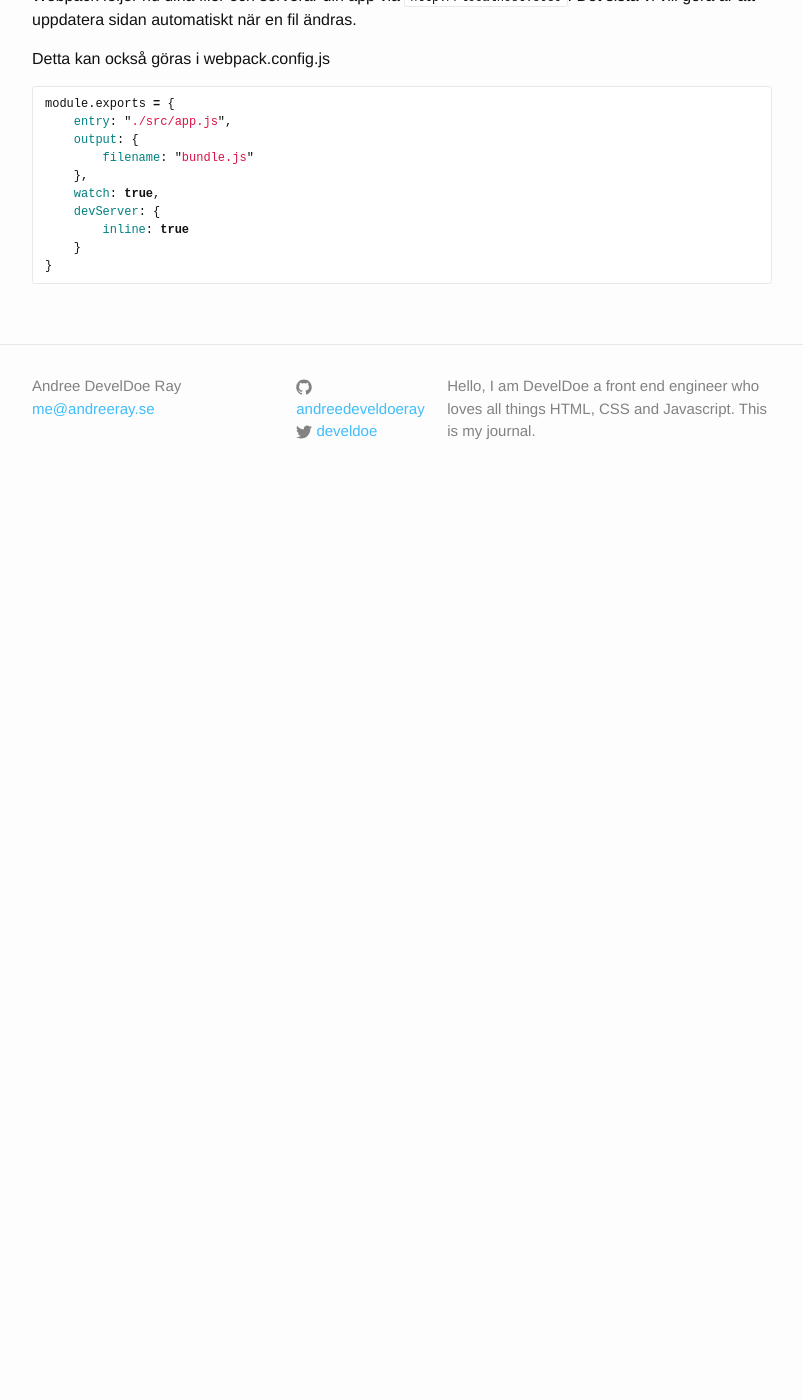
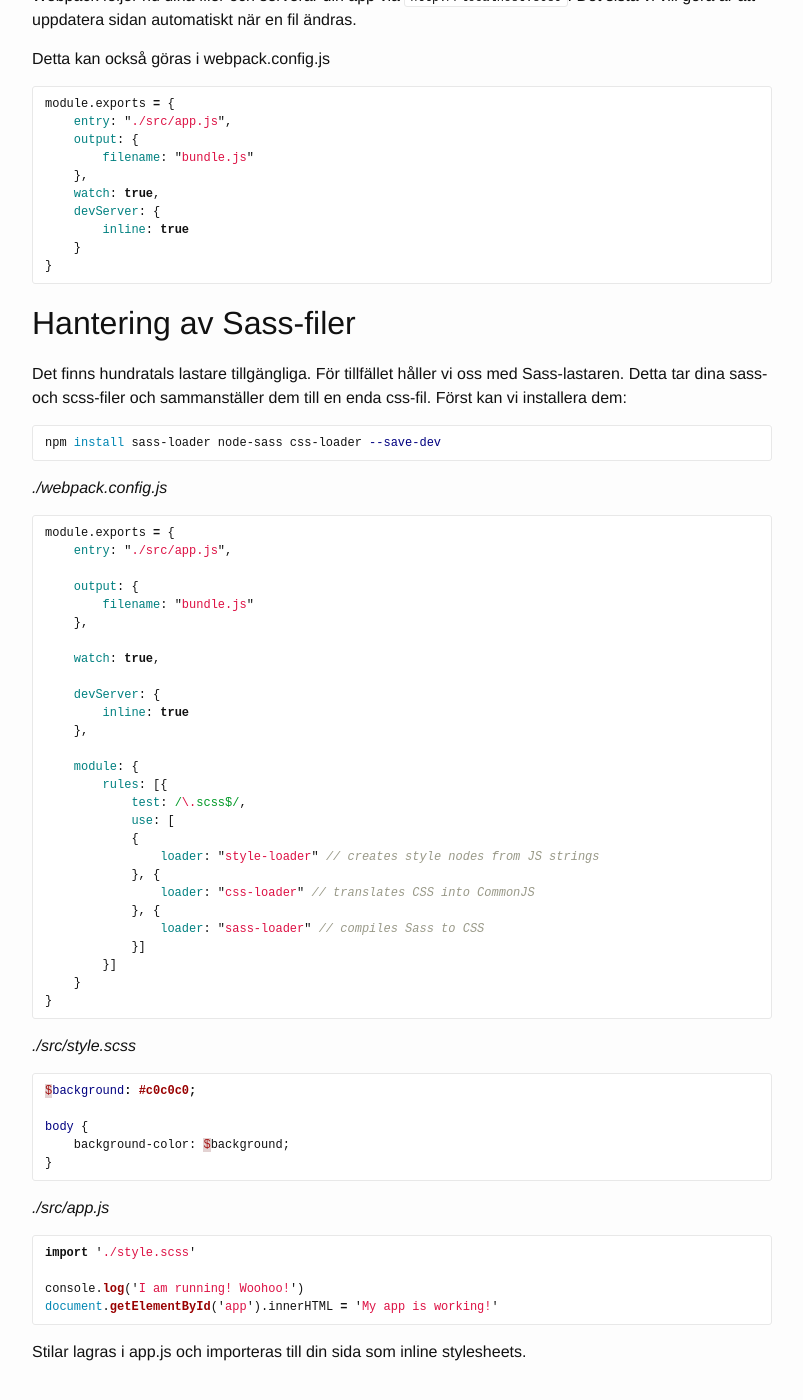
Before and after one commit to develdoe/develdoe.github.io, a Jekyll site: the page built from _posts/2018-01-10-webpack-sass-compilering.md, in a window 1280 px wide and 1400 px high, scrolled down 2520 px. Shown: the whole window, without its empty margins (238-1041 px from the left). Built offline with Jekyll 4.4.1, drawn with Linux system fonts in a browser that asks for light colours; before the commit the page ends 3023 px from its top, so only the background shows below that.

Commit message:
Update 2018-01-10-webpack-sass-compilering.md

````diff
--- a/_posts/2018-01-10-webpack-sass-compilering.md
+++ b/_posts/2018-01-10-webpack-sass-compilering.md
@@ -137,3 +137,64 @@ module.exports = {
     }
 }
 ```
+
+## Hantering av Sass-filer
+
+Det finns hundratals lastare tillgängliga. För tillfället håller vi oss med Sass-lastaren. Detta tar dina sass- och scss-filer och sammanställer dem till en enda css-fil. Först kan vi installera dem:
+
+```bash
+npm install sass-loader node-sass css-loader --save-dev
+```
+
+*./webpack.config.js*
+
+```js
+module.exports = {
+    entry: "./src/app.js",
+
+    output: {
+        filename: "bundle.js"
+    },
+
+    watch: true,
+
+    devServer: {
+        inline: true
+    },
+
+    module: {
+        rules: [{
+            test: /\.scss$/,
+            use: [
+            {
+                loader: "style-loader" // creates style nodes from JS strings
+            }, {
+                loader: "css-loader" // translates CSS into CommonJS
+            }, {
+                loader: "sass-loader" // compiles Sass to CSS
+            }]
+        }]
+    }
+}
+```
+
+*./src/style.scss*
+
+```css
+$background: #c0c0c0;
+
+body {
+    background-color: $background;
+}
+```
+
+*./src/app.js*
+
+```js
+import './style.scss'
+
+console.log('I am running! Woohoo!')
+document.getElementById('app').innerHTML = 'My app is working!'
+```
+
+Stilar lagras i app.js och importeras till din sida som inline stylesheets.
````
